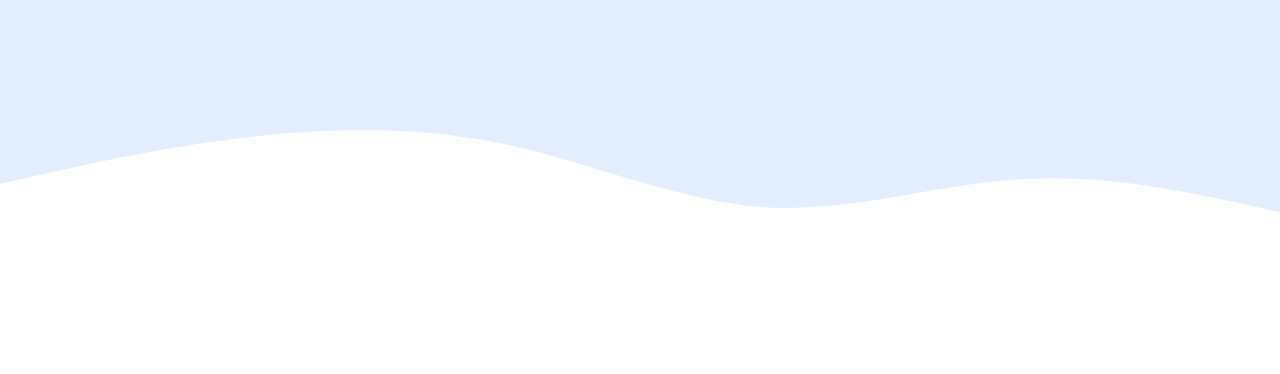
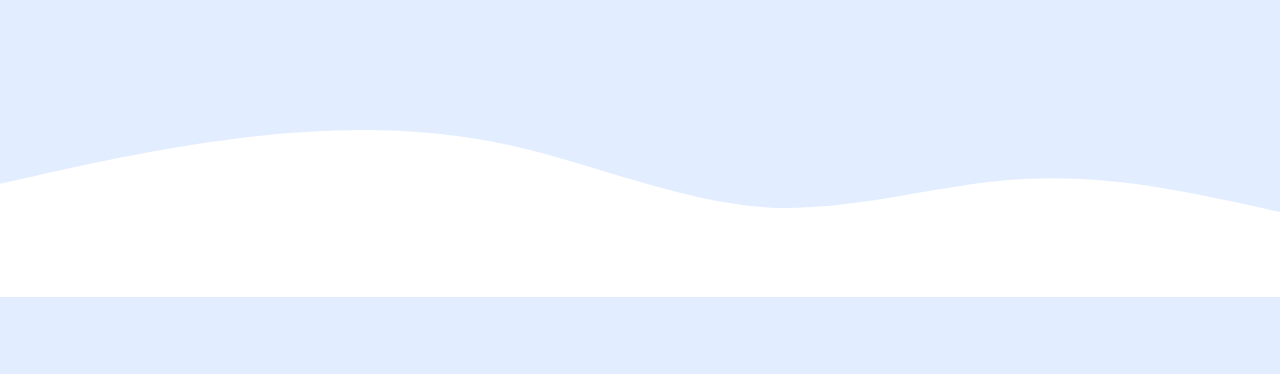
Before and after one commit to MhmmdFdhl/mhmmdfdhl.github.io, a plain HTML site: page index.html in a window 1280 px wide. Shown: the part 403-777 px from the top of the page. Drawn offline with nearby package versions, Linux system fonts and the light colour scheme.

Commit message:
update body

```diff
--- a/style.css
+++ b/style.css
@@ -1,5 +1,8 @@
 body {
   overflow-x: hidden;
+  min-height: 100vh;
+  width: 100vw;
+  background-color: #e2edff;
 }
 
 .jumbotron {
```
